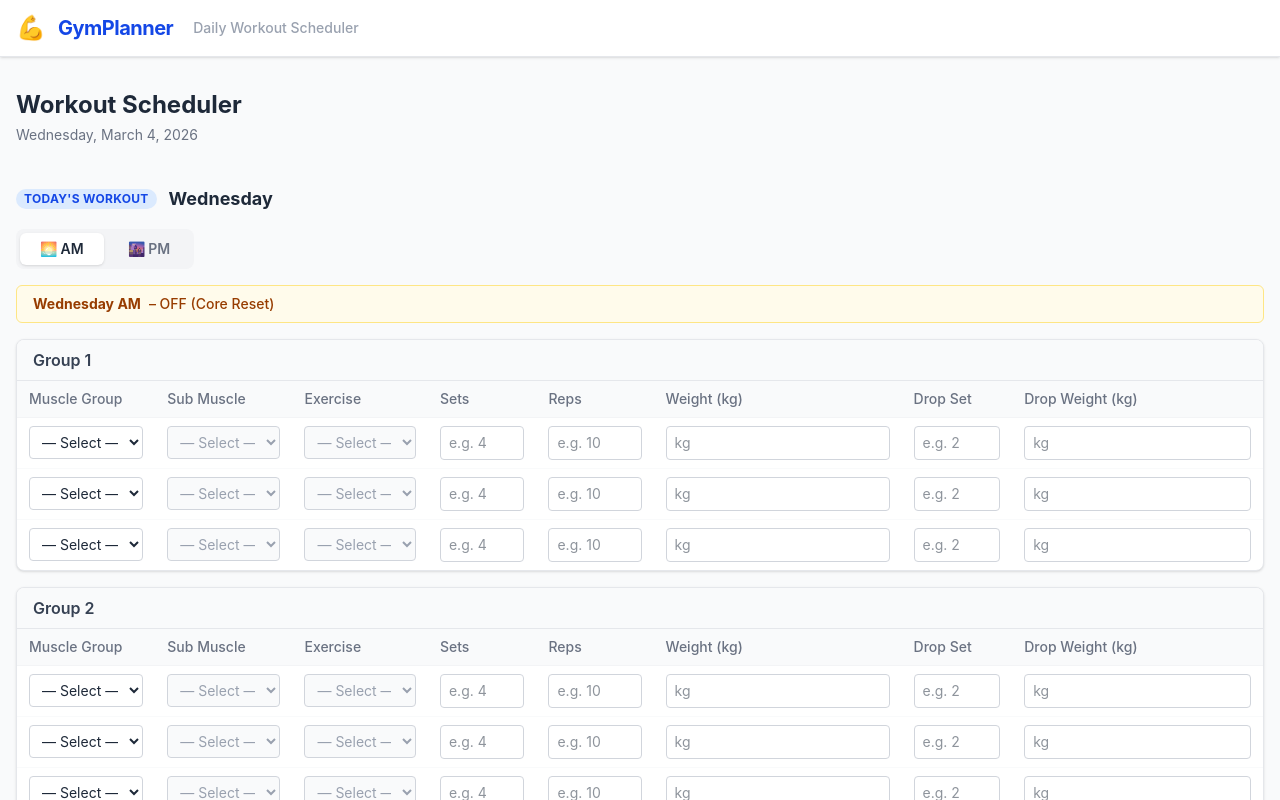
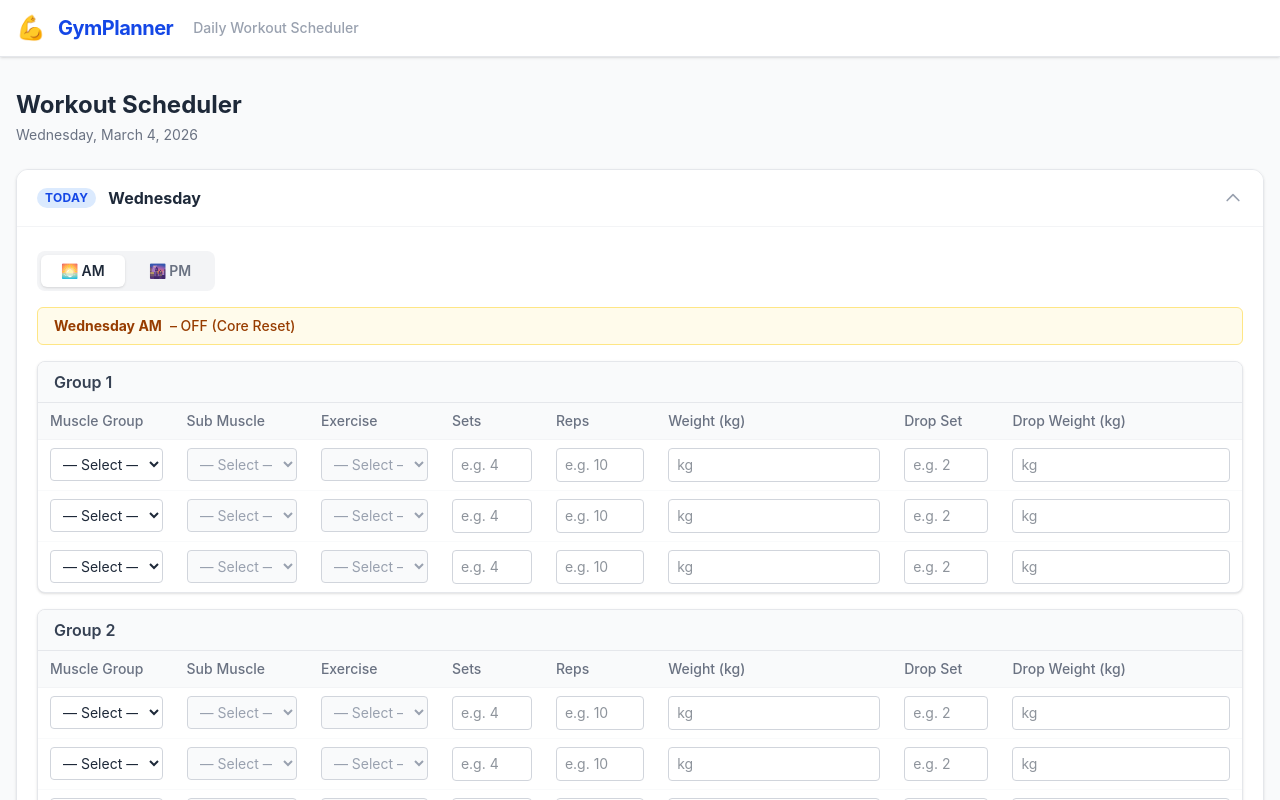
Before and after one commit to PerspicaciousGuy/GymPlanner, a React (Vite) app: page / in a window 1280 px wide. Shown: the top 800 px of the page. Built offline with nearby package versions, Linux system fonts and the light colour scheme.

Commit message:
Accordion collapsible sections for today and tomorrow

```diff
--- a/src/components/WorkoutSection.jsx
+++ b/src/components/WorkoutSection.jsx
@@ -12,7 +12,7 @@ import { AM_TITLES, PM_TITLES } from '../data/ampmTitles';
  *   isTomorrow  – boolean, shows indigo "Tomorrow" badge
  *   initialData – { am: { groups }, pm: { groups } } from storage
  */
-export default function WorkoutSection({ day, muscleGroup, isMissed, isTomorrow, initialData }) {
+export default function WorkoutSection({ day, muscleGroup, isMissed, isTomorrow, initialData, hideBadge }) {
   const [dayData, setDayData]   = useState(() => ensureAmPm(initialData));
   const [activeTab, setActiveTab] = useState('am');
   const [saveFlash, setSaveFlash] = useState(false);
@@ -66,7 +66,8 @@ export default function WorkoutSection({ day, muscleGroup, isMissed, isTomorrow,
 
   return (
     <section className="flex flex-col gap-4">
-      {/* ── Day header ────────────────────────────────────────── */}
+      {/* ── Day header (hidden when inside accordion) ─────────── */}
+      {!hideBadge && (
         <div className="flex items-center gap-3 flex-wrap">
           {badge}
           <h2 className="text-lg font-bold text-gray-800">
@@ -76,6 +77,7 @@ export default function WorkoutSection({ day, muscleGroup, isMissed, isTomorrow,
             ) : null}
           </h2>
         </div>
+      )}
 
       {/* ── AM / PM tab switcher ──────────────────────────────── */}
       <div className="flex gap-1 bg-gray-100 rounded-lg p-1 w-fit">
--- a/src/pages/WorkoutSchedulerPage.jsx
+++ b/src/pages/WorkoutSchedulerPage.jsx
@@ -1,7 +1,6 @@
-import { useMemo } from 'react';
+import { useMemo, useState } from 'react';
 import WorkoutSection from '../components/WorkoutSection';
-import { loadSchedule, loadWorkouts, isDayComplete, defaultDayWorkout, ensureAmPm } from '../utils/storage';
-import { DAYS } from '../data/exerciseDatabase';
+import { loadSchedule, loadWorkouts, isDayComplete, ensureAmPm } from '../utils/storage';
 
 function getDayName(date) {
   return date.toLocaleDateString('en-US', { weekday: 'long' });
@@ -19,15 +18,70 @@ function getTomorrow() {
   return getDayName(d);
 }
 
+function AccordionSection({ section, defaultOpen }) {
+  const [open, setOpen] = useState(defaultOpen);
+
+  const badgeEl = section.isMissed ? (
+    <span className="bg-red-100 text-red-700 text-xs font-bold px-2 py-0.5 rounded-full uppercase tracking-wide">
+      Missed
+    </span>
+  ) : section.isTomorrow ? (
+    <span className="bg-indigo-100 text-indigo-700 text-xs font-bold px-2 py-0.5 rounded-full uppercase tracking-wide">
+      Tomorrow
+    </span>
+  ) : (
+    <span className="bg-blue-100 text-blue-700 text-xs font-bold px-2 py-0.5 rounded-full uppercase tracking-wide">
+      Today
+    </span>
+  );
+
+  return (
+    <div className="border border-gray-200 rounded-xl shadow-sm overflow-hidden">
+      <button
+        onClick={() => setOpen((o) => !o)}
+        className="w-full flex items-center justify-between px-5 py-4 bg-white hover:bg-gray-50 transition-colors gap-3"
+      >
+        <div className="flex items-center gap-3 flex-wrap">
+          {badgeEl}
+          <span className="text-base font-bold text-gray-800">
+            {section.day}
+            {section.muscleGroup ? (
+              <span className="text-gray-400 font-normal ml-2 text-sm">— {section.muscleGroup}</span>
+            ) : null}
+          </span>
+        </div>
+        <svg
+          className={`w-5 h-5 text-gray-400 shrink-0 transition-transform duration-200 ${open ? 'rotate-180' : ''}`}
+          fill="none" viewBox="0 0 24 24" stroke="currentColor" strokeWidth={2}
+        >
+          <path strokeLinecap="round" strokeLinejoin="round" d="M19 9l-7 7-7-7" />
+        </svg>
+      </button>
+
+      {open && (
+        <div className="border-t border-gray-100 px-5 py-6 bg-white">
+          <WorkoutSection
+            day={section.day}
+            muscleGroup={section.muscleGroup}
+            isMissed={section.isMissed}
+            isTomorrow={section.isTomorrow}
+            initialData={section.data}
+            hideBadge
+          />
+        </div>
+      )}
+    </div>
+  );
+}
+
 export default function WorkoutSchedulerPage() {
   const today     = getDayName(new Date());
   const yesterday = getYesterday();
   const tomorrow  = getTomorrow();
 
-  const schedule  = loadSchedule();
-  const workouts  = loadWorkouts();
+  const schedule = loadSchedule();
+  const workouts = loadWorkouts();
 
-  // Yesterday is missed if it was scheduled (non-Rest) and neither session is done
   const yesterdayMuscle = schedule[yesterday] || '';
   const yesterdayMissed =
     yesterdayMuscle &&
@@ -41,35 +95,17 @@ export default function WorkoutSchedulerPage() {
   const sections = useMemo(() => {
     const list = [];
     if (yesterdayMissed) {
-      list.push({
-        day: yesterday,
-        muscleGroup: yesterdayMuscle,
-        isMissed: true,
-        isTomorrow: false,
-        data: ensureAmPm(workouts[yesterday]),
-      });
+      list.push({ day: yesterday, muscleGroup: yesterdayMuscle, isMissed: true,  isTomorrow: false, data: ensureAmPm(workouts[yesterday]) });
     }
-    list.push({
-      day: today,
-      muscleGroup: todayMuscle,
-      isMissed: false,
-      isTomorrow: false,
-      data: ensureAmPm(workouts[today]),
-    });
-    list.push({
-      day: tomorrow,
-      muscleGroup: tomorrowMuscle,
-      isMissed: false,
-      isTomorrow: true,
-      data: ensureAmPm(workouts[tomorrow]),
-    });
+    list.push(  { day: today,    muscleGroup: todayMuscle,     isMissed: false, isTomorrow: false, data: ensureAmPm(workouts[today])    });
+    list.push(  { day: tomorrow, muscleGroup: tomorrowMuscle,  isMissed: false, isTomorrow: true,  data: ensureAmPm(workouts[tomorrow]) });
     return list;
     // eslint-disable-next-line react-hooks/exhaustive-deps
   }, []);
 
   return (
-    <div className="max-w-7xl mx-auto px-4 py-8 flex flex-col gap-10">
-      <div>
+    <div className="max-w-7xl mx-auto px-4 py-8 flex flex-col gap-4">
+      <div className="mb-2">
         <h1 className="text-2xl font-bold text-gray-800 mb-1">Workout Scheduler</h1>
         <p className="text-gray-500 text-sm">
           {new Date().toLocaleDateString('en-US', { weekday: 'long', year: 'numeric', month: 'long', day: 'numeric' })}
@@ -77,13 +113,10 @@ export default function WorkoutSchedulerPage() {
       </div>
 
       {sections.map((s) => (
-        <WorkoutSection
+        <AccordionSection
           key={s.day}
-          day={s.day}
-          muscleGroup={s.muscleGroup}
-          isMissed={s.isMissed}
-          isTomorrow={s.isTomorrow}
-          initialData={s.data}
+          section={s}
+          defaultOpen={!s.isTomorrow}
         />
       ))}
     </div>
```
Lines whose indentation alone changed are shown as unchanged.
